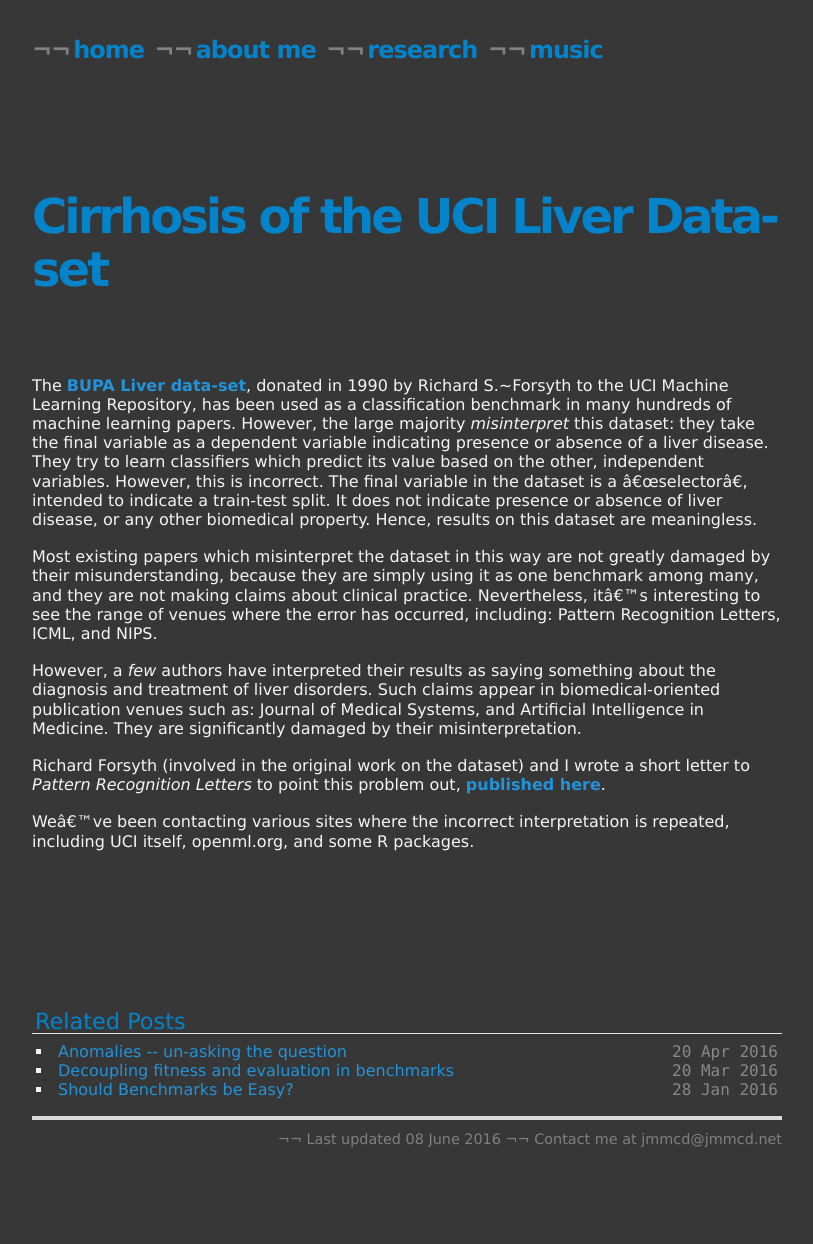
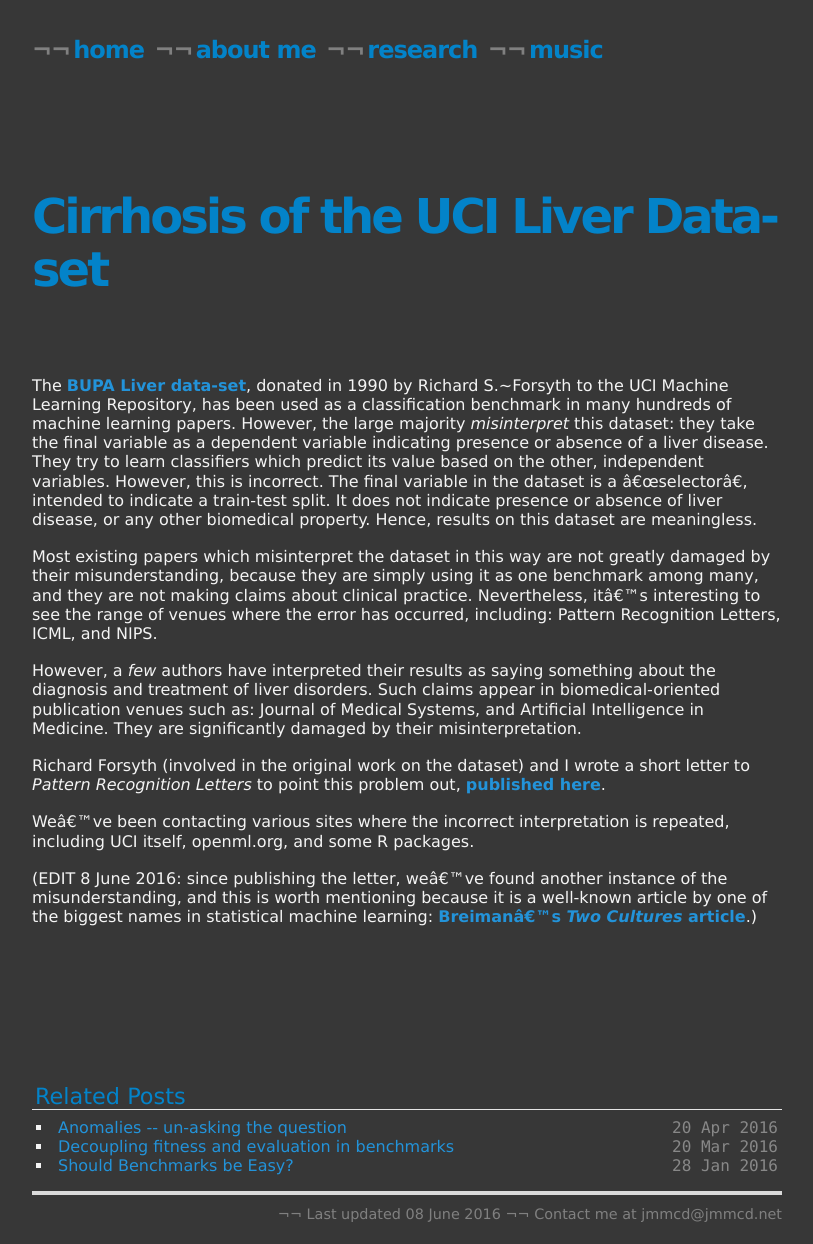
Before and after one commit to jmmcd/jmmcd.github.com, a Jekyll site: the page built from _posts/2016-04-30-disorder.md, in a window 1280 px wide. Shown: the whole page, without its empty margins (233-1046 px from the left). Built offline with Jekyll 4.4.1, drawn with Linux system fonts in a browser that asks for light colours; before the commit the page ends 1169 px from its top, so only the background shows below that.

Commit message:
Publishing.

```diff
--- a/_posts/2016-04-30-disorder.md
+++ b/_posts/2016-04-30-disorder.md
@@ -42,3 +42,5 @@ problem out,
 
 We've been contacting various sites where the incorrect interpretation
 is repeated, including UCI itself, openml.org, and some R packages.
+
+(EDIT 8 June 2016: since publishing the letter, we've found another instance of the misunderstanding, and this is worth mentioning because it is a well-known article by one of the biggest names in statistical machine learning: [Breiman's *Two Cultures* article](http://projecteuclid.org/euclid.ss/1009213726).)
```
